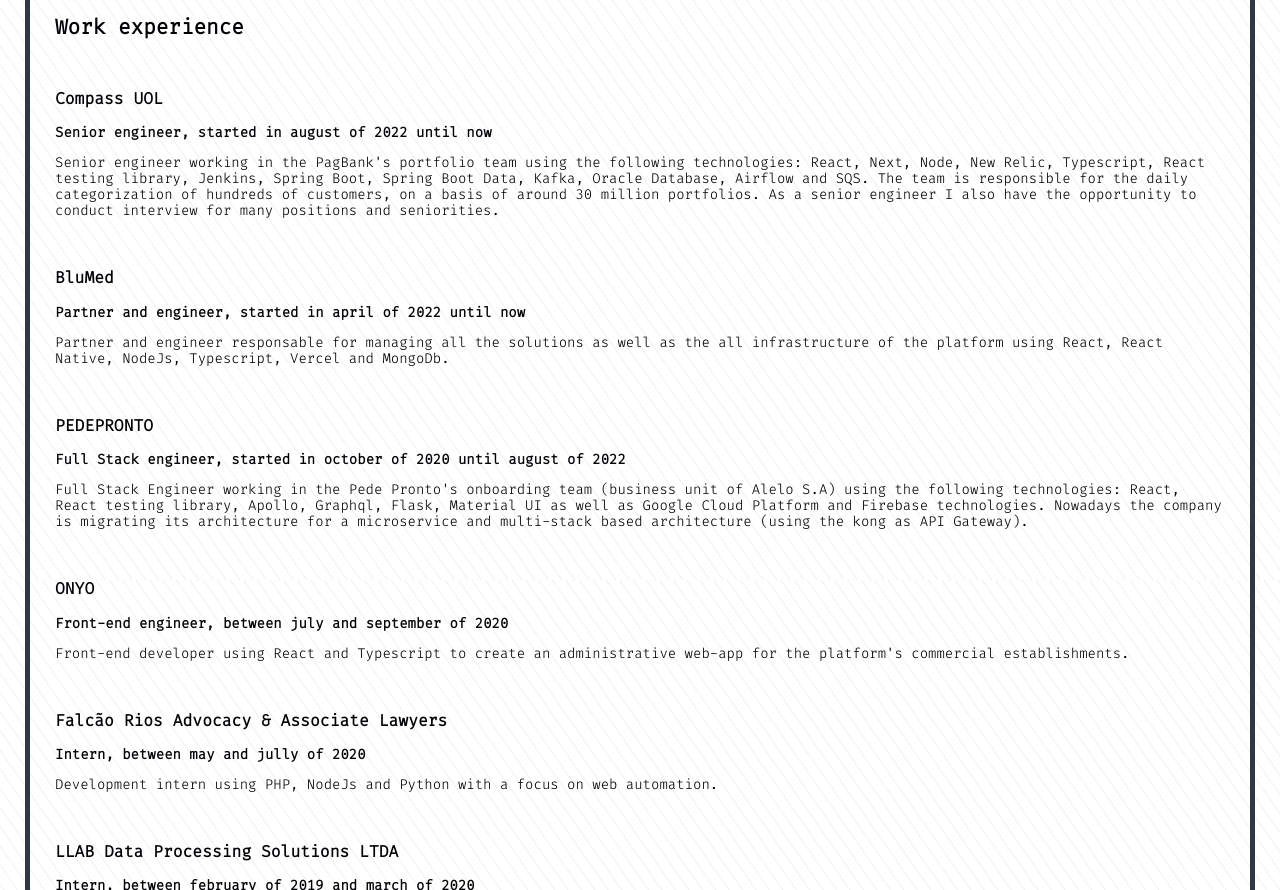
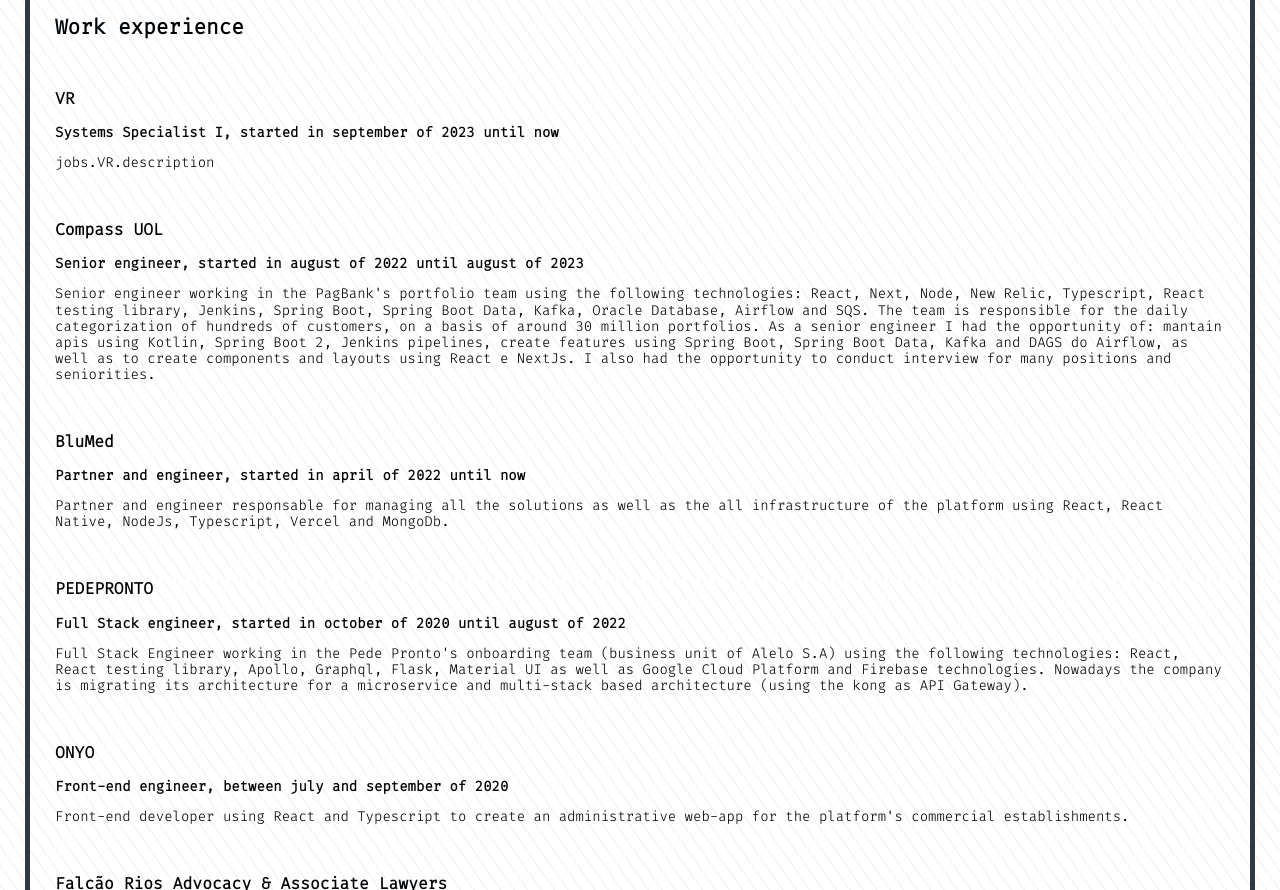
Before and after one commit to harrisonhenri/harrisonhenri.github.io, a React (Create React App) app: page / in a window 1280 px wide. Shown: the part 1020-1910 px from the top of the page. Built offline with nearby package versions, Linux system fonts and the light colour scheme.

Commit message:
chore: updating profile

```diff
--- a/src/components/Jobs/intl.enUS.js
+++ b/src/components/Jobs/intl.enUS.js
@@ -2,12 +2,17 @@
 
 const jobs_enUS = {
   title: 'Work experience',
+  [LTDA.VR]: {
+    company: 'VR',
+    employ: 'Systems Specialist I',
+    date: 'started in september of 2023 until now',
+  },
   [LTDA.COMPASS_UOL]: {
     company: 'Compass UOL',
     employ: 'Senior engineer',
-    date: 'started in august of 2022 until now',
+    date: 'started in august of 2022 until august of 2023',
     description:
-      "Senior engineer working in the PagBank's portfolio team using the following technologies: React, Next, Node, New Relic, Typescript, React testing library, Jenkins, Spring Boot, Spring Boot Data, Kafka, Oracle Database, Airflow and SQS. The team is responsible for the daily categorization of hundreds of customers, on a basis of around 30 million portfolios. As a senior engineer I also have the opportunity to conduct interview for many positions and seniorities.",
+      "Senior engineer working in the PagBank's portfolio team using the following technologies: React, Next, Node, New Relic, Typescript, React testing library, Jenkins, Spring Boot, Spring Boot Data, Kafka, Oracle Database, Airflow and SQS. The team is responsible for the daily categorization of hundreds of customers, on a basis of around 30 million portfolios. As a senior engineer I had the opportunity of: mantain apis using Kotlin, Spring Boot 2, Jenkins pipelines, create features using Spring Boot, Spring Boot Data, Kafka and DAGS do Airflow, as well as to create components and layouts using React e NextJs. I also had the opportunity to conduct interview for many positions and seniorities.",
   },
   [LTDA.BLUMED]: {
     company: 'BluMed',
--- a/src/components/Jobs/intl.ptBR.js
+++ b/src/components/Jobs/intl.ptBR.js
@@ -2,12 +2,17 @@
 
 const jobs_ptBR = {
   title: 'Experiência de trabalho',
+  [LTDA.VR]: {
+    company: 'VR',
+    employ: 'Especialista em Sistemas I',
+    date: 'início em setembro de 2023 até hoje',
+  },
   [LTDA.COMPASS_UOL]: {
     company: 'Compass UOL',
     employ: 'Engenheiro Sênior',
-    date: 'início em agosto de 2022 até hoje',
+    date: 'início em agosto de 2022 à agosto de 2023',
     description:
-      'Engenheiro de software sênior atuando no time de encarteiramento da PagBank/PagSeguro usando as seguintes tecnologias: React, Next, Node, New Relic, Typescript, React testing library, Jenkins, Spring Boot, Spring Boot Data, Kafka, Oracle Database, Airflow e SQS. A equipe é responsável pelo encarteiramento diário de centenas de clientes, em uma base de cerca de 30 milhões de carteiras. Nessa posição também tenho a oportunidade de entrevistar diversos candidatos para as diferentes posições da empresa.',
+      'Engenheiro de software sênior atuando no time de encarteiramento da PagBank/PagSeguro usando as seguintes tecnologias: React, Next, Node, New Relic, Typescript, React testing library, Jenkins, Spring Boot, Spring Boot Data, Kafka, Oracle Database, Airflow e SQS. A equipe é responsável pelo encarteiramento diário de centenas de clientes, em uma base de cerca de 30 milhões de carteiras. Nessa posição também tive a oportunidade de: realizar a sustenção de apis usando Kotlin e Spring Boot 2, manter Pipelines do Jenkis, criar funcionalidades utilizando Spring Boot, Spring Boot Data, Kafka e DAGS do Airflow, assim como criar componentes e layouts utilizando React e NextJs. Também tive a oportunidade de entrevistar diversos candidatos para as diferentes posições da empresa.',
   },
   [LTDA.BLUMED]: {
     company: 'BluMed',
--- a/src/constants/ltda.js
+++ b/src/constants/ltda.js
@@ -1,4 +1,5 @@
 const LTDA = Object.freeze({
+  VR: 'VR',
   COMPASS_UOL: 'COMPASS UOL',
   BLUMED: 'BLUMED',
   PEDEPRONTO: 'PEDEPRONTO',
```
